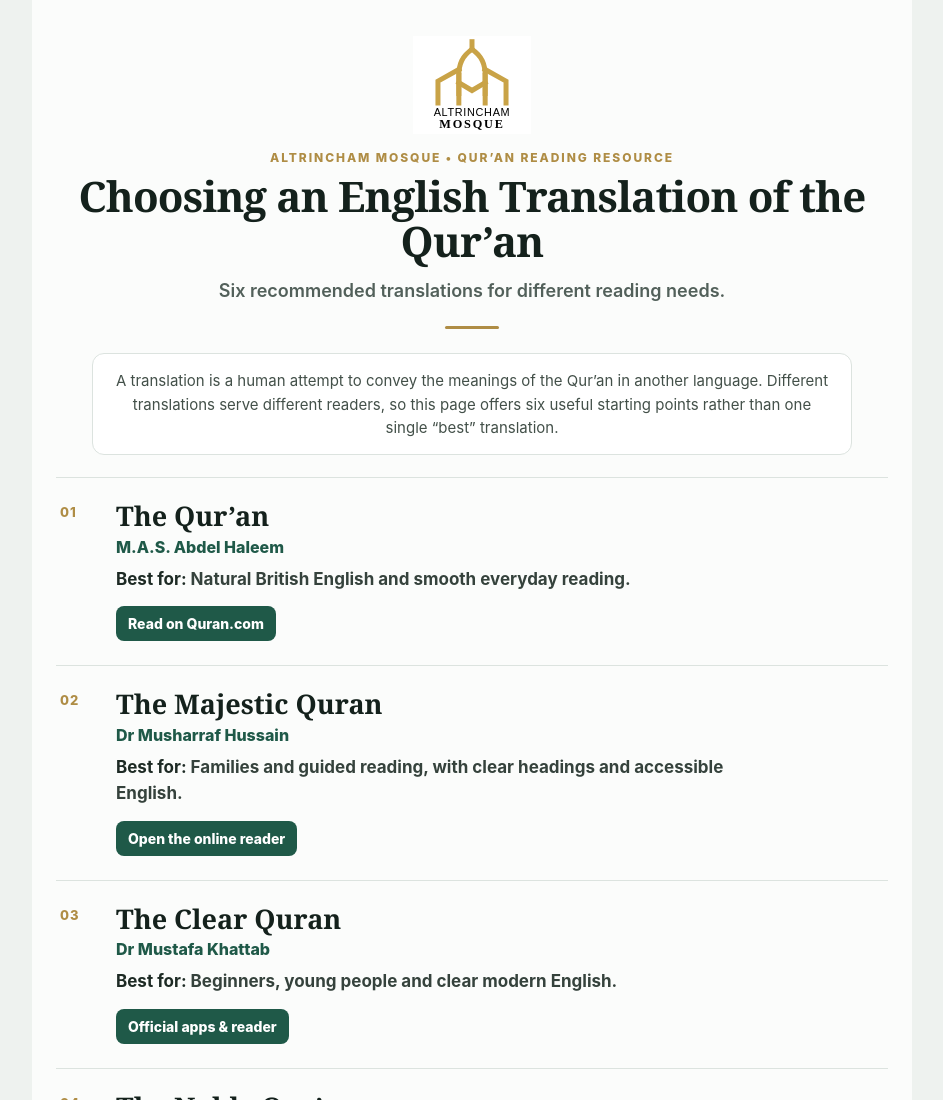
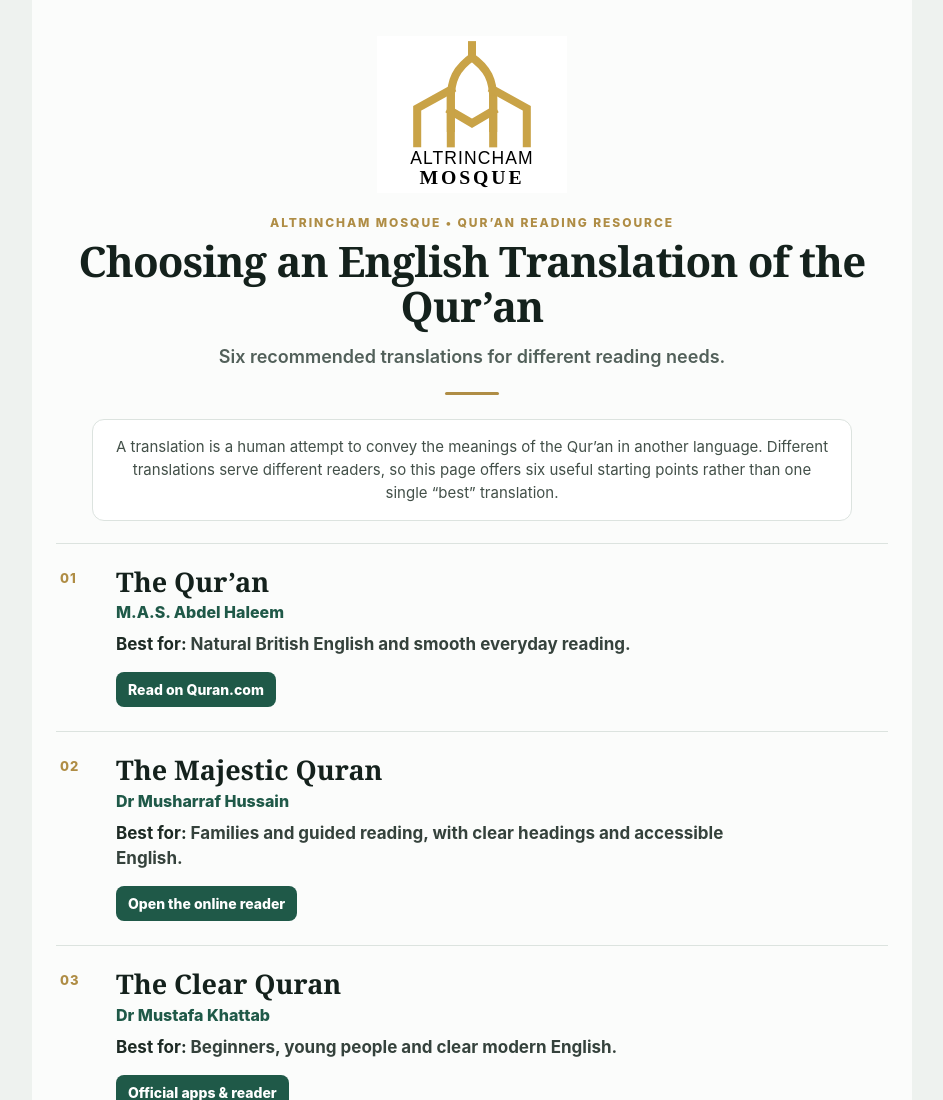
Before and after one commit to akioquk-spec/quran-translations, a plain HTML site: page index.html in a window 1280 px wide. Shown: the top 1100 px of the page, without its empty margins (168-1111 px from the left). Drawn offline with Linux system fonts and the light colour scheme.

Commit message:
Make mosque logo prominent in header

```diff
--- a/index.html
+++ b/index.html
@@ -9,7 +9,7 @@
 :root{--ink:#14211c;--green:#1f5948;--gold:#af8d45;--muted:#52605a;--rule:#dce3df;--paper:#fbfcfb}
 *{box-sizing:border-box}body{margin:0;background:#eef2ef;color:var(--ink);font-family:Inter,Segoe UI,Arial,sans-serif}
 .page{max-width:880px;margin:auto;background:var(--paper);padding:36px 24px 44px;min-height:100vh}
-header{text-align:center;padding-bottom:24px}.logo{width:118px;height:auto;display:block;margin:0 auto 16px}
+header{text-align:center;padding-bottom:24px}.logo{width:190px;height:auto;display:block;margin:0 auto 22px}
 .kicker{color:var(--gold);font-size:12px;font-weight:800;letter-spacing:.16em;text-transform:uppercase;margin:0 0 8px}
 h1{font:700 42px/1.08 Georgia,Times New Roman,serif;margin:0;letter-spacing:-.02em}.subtitle{font-size:18px;line-height:1.5;color:var(--muted);font-weight:600;margin:14px auto 0;max-width:650px}
 .line{width:54px;height:3px;background:var(--gold);margin:22px auto 0;border-radius:9px}.intro{max-width:760px;margin:0 auto 22px;padding:15px 17px;background:#fff;border:1px solid var(--rule);border-radius:12px;text-align:center;color:#435049;font-size:15px;line-height:1.55}
@@ -17,7 +17,7 @@ h1{font:700 42px/1.08 Georgia,Times New Roman,serif;margin:0;letter-spacing:-.02
 h2{font:700 27px/1.17 Georgia,Times New Roman,serif;margin:0 0 5px}.translator{color:var(--green);font-size:16px;font-weight:800;margin-bottom:10px}.best{font-size:17px;line-height:1.52;font-weight:650;color:#35423c;margin:0 0 12px;max-width:650px}.best strong{color:#1d2a24}
 .btn{display:inline-block;background:var(--green);color:#fff;text-decoration:none;font-size:14px;font-weight:800;padding:9px 12px;border-radius:8px;margin:2px 6px 2px 0}.btn.dark{background:#27342f}.apps{display:flex;gap:6px;flex-wrap:wrap}
 .note{max-width:760px;margin:24px auto 0;text-align:center;color:#56615c;font-size:13.5px;line-height:1.55}footer{margin-top:22px;padding-top:17px;border-top:1px solid var(--rule);text-align:center;color:#5d6862;font-size:13px}footer strong{color:#2c4439}
-@media(max-width:680px){.page{padding:26px 16px 32px}.logo{width:104px}h1{font-size:34px}.subtitle{font-size:16px}.card{grid-template-columns:30px 1fr;gap:10px}.card h2{font-size:23px}.translator{font-size:15px}.best{font-size:16px}.btn{font-size:14px}}
+@media(max-width:680px){.page{padding:26px 16px 32px}.logo{width:165px}h1{font-size:34px}.subtitle{font-size:16px}.card{grid-template-columns:30px 1fr;gap:10px}.card h2{font-size:23px}.translator{font-size:15px}.best{font-size:16px}.btn{font-size:14px}}
 </style>
 </head>
 <body><main class="page">
```
